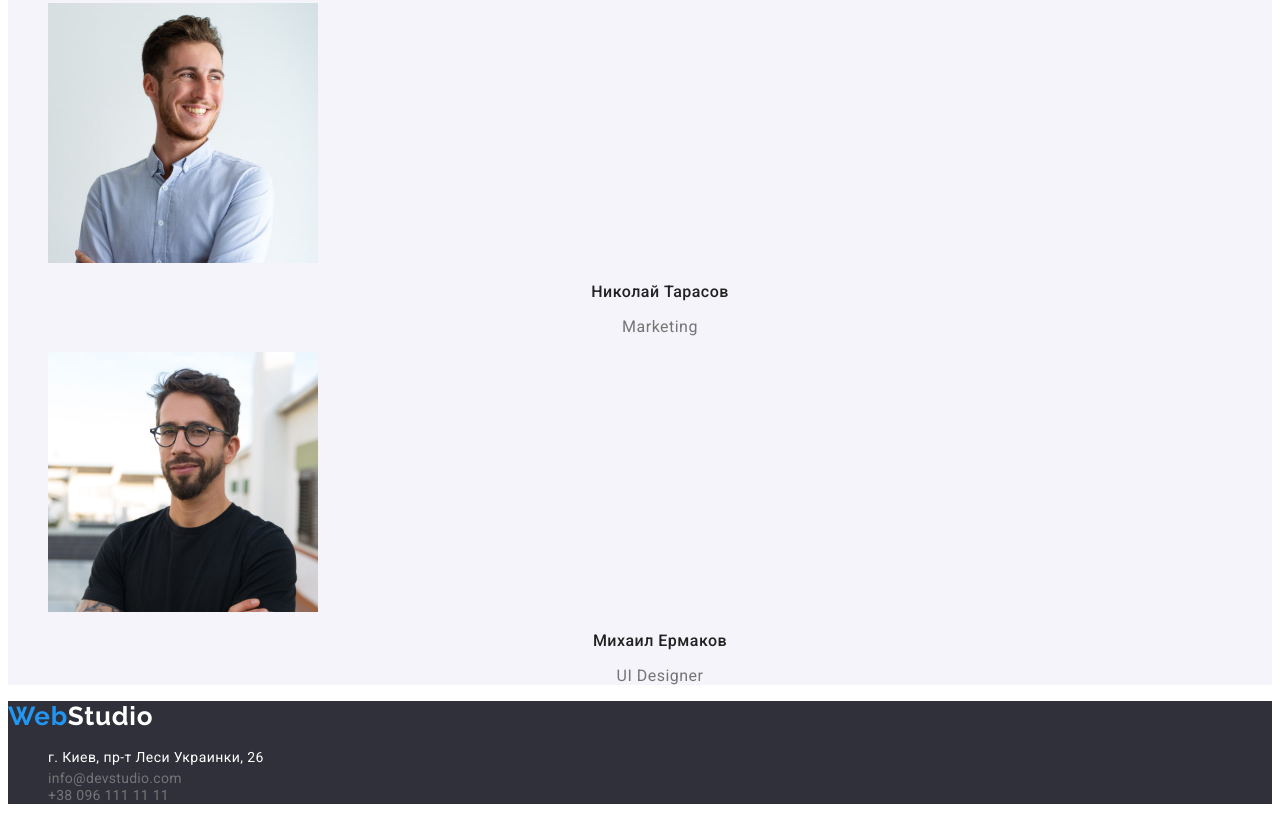
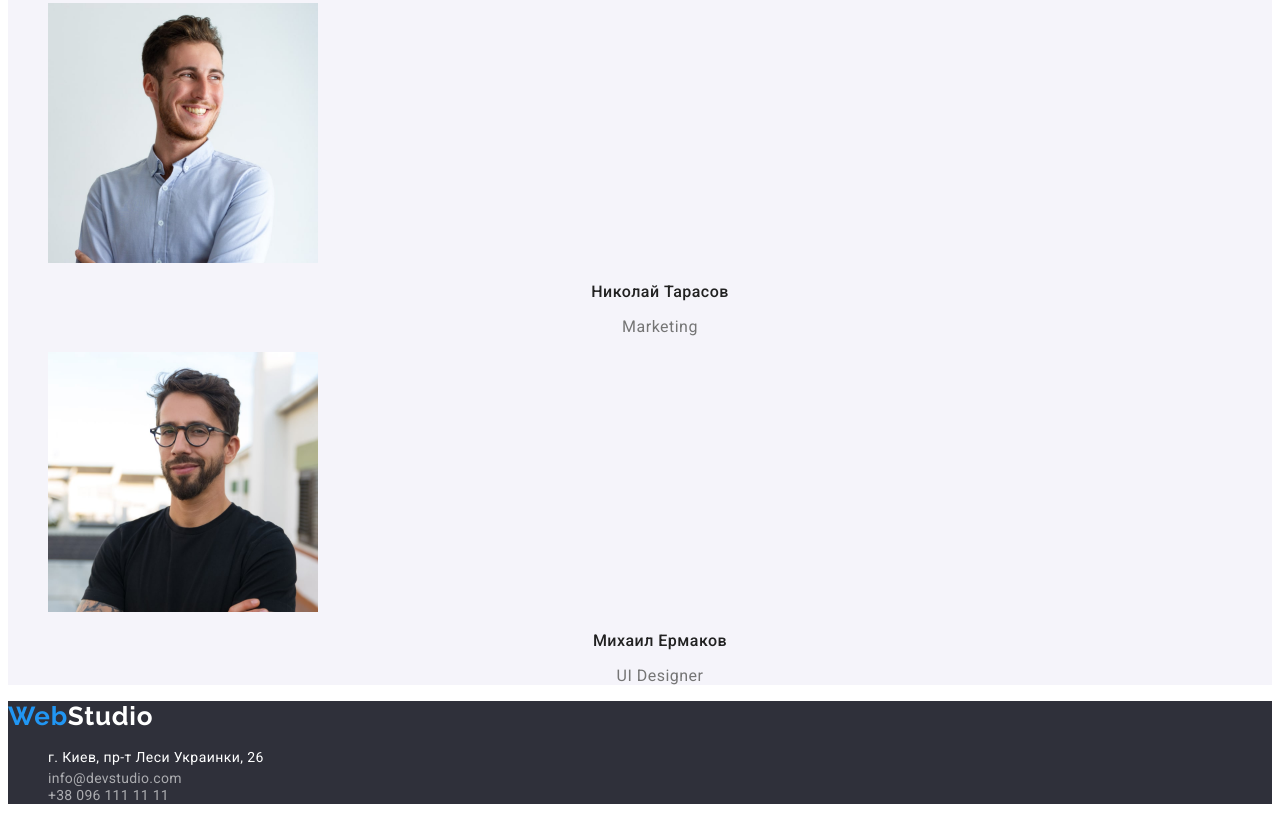
Before and after one commit to TymurZhukov/goit-markup-hw-02, a plain HTML site: page index.html in a window 1280 px wide. Shown: the part 2382-3200 px from the top of the page. Drawn offline with Linux system fonts and the light colour scheme.

Commit message:
Update styles.css

```diff
--- a/css/styles.css
+++ b/css/styles.css
@@ -244,7 +244,7 @@ body {
   font-size: 14px;
   line-height: 1.14;
   letter-spacing: 0.02em;
-  color: var(--contact-info-color);
+  color: rgba(255, 255, 255, 0.6);
 }
 .footer-tel:hover,
 .footer-tel:focus {
@@ -257,7 +257,7 @@ body {
   font-size: 14px;
   line-height: 1.14;
   letter-spacing: 0.02em;
-  color: var(--contact-info-color);
+  color: rgba(255, 255, 255, 0.6);
 }
 .footer-mail:hover,
 .footer-mail:focus {
```
